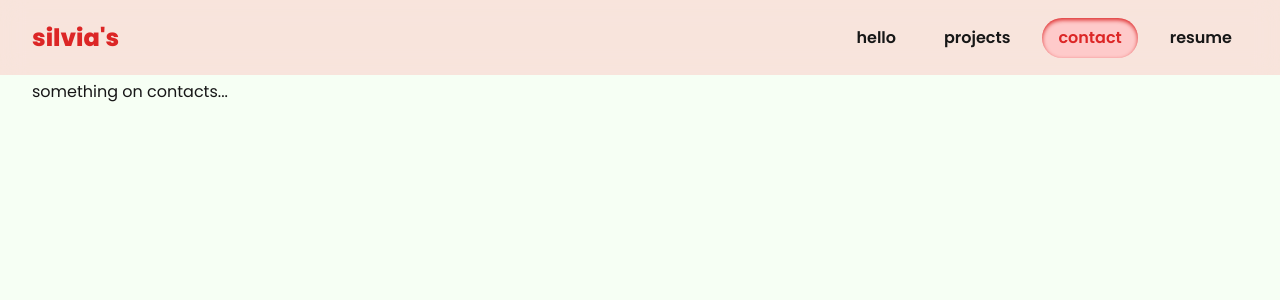
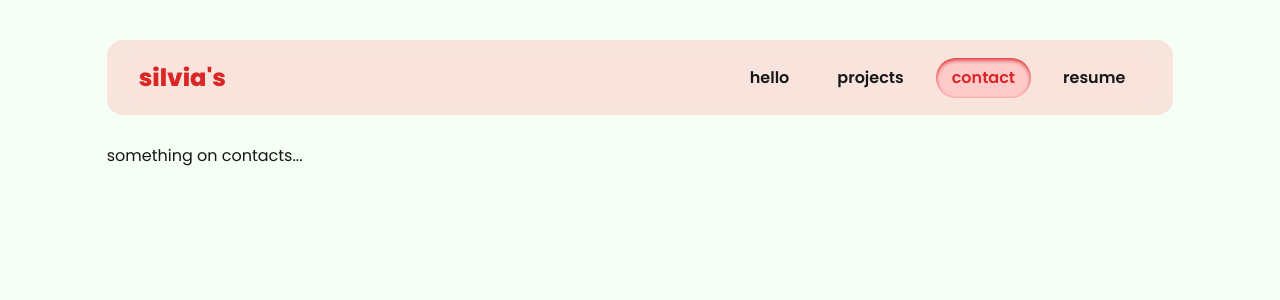
Before and after one commit to ItsLame/silvia, a Next.js app: page /contact in a window 1280 px wide. Shown: the top 300 px of the page. Built offline with nearby package versions, Linux system fonts and the light colour scheme.

Commit message:
feat: update navbar style and margins

```diff
--- a/src/styles/home.css
+++ b/src/styles/home.css
@@ -1,14 +1,14 @@
 .home,
 .projects,
 .contact{
-  @apply flex flex-col;
+  @apply flex flex-col items-center;
 
   header {
-    @apply flex;
+    @apply flex justify-center;
   }
 
   main {
-    @apply h-screen px-8 pt-20;
+    @apply h-screen mt-36 w-10/12;
   }
 
   footer {
--- a/src/styles/navbar.css
+++ b/src/styles/navbar.css
@@ -1,6 +1,6 @@
 .navbar {
   @apply
-  flex flex-col fixed top-0 py-4 px-8 w-screen min-h-[75px]
+  flex flex-col fixed top-10 py-4 px-8 w-10/12 min-h-[75px] rounded-2xl
 
   bg-red-300
   bg-opacity-30
@@ -9,9 +9,9 @@
   dark:bg-red-800
   dark:bg-opacity-50
 
-  sm:flex-row
-  sm:justify-between
-  sm:items-center;
+  md:flex-row
+  md:justify-between
+  md:items-center;
 
   .logo {
     @apply flex items-center justify-between min-h-[43px];
@@ -23,7 +23,7 @@
     }
 
     .burger-menu {
-      @apply sm:hidden font-medium;
+      @apply md:hidden font-medium;
     }
   }
 
@@ -33,16 +33,18 @@
     max-h-0 gap-2
     overflow-hidden
 
-    sm:flex-row
-    sm:gap-4
-    sm:mt-0
-    sm:max-h-full
+    md:flex-row
+    md:gap-4
+    md:mt-0
+    md:max-h-full
+    md:overflow-visible
 
     transition-[max-height,margin-top]
     duration-300;
 
     &.opened {
-      @apply max-h-[200px] mt-4
+      @apply
+      max-h-60 mt-4
       transition-[max-height,margin-top]
       duration-300;
     }
@@ -62,7 +64,8 @@
       }
 
       &.active,
-      &:active {
+      &:active,
+      &:focus {
         @apply
         shadow-inner
         shadow-red-600
```
